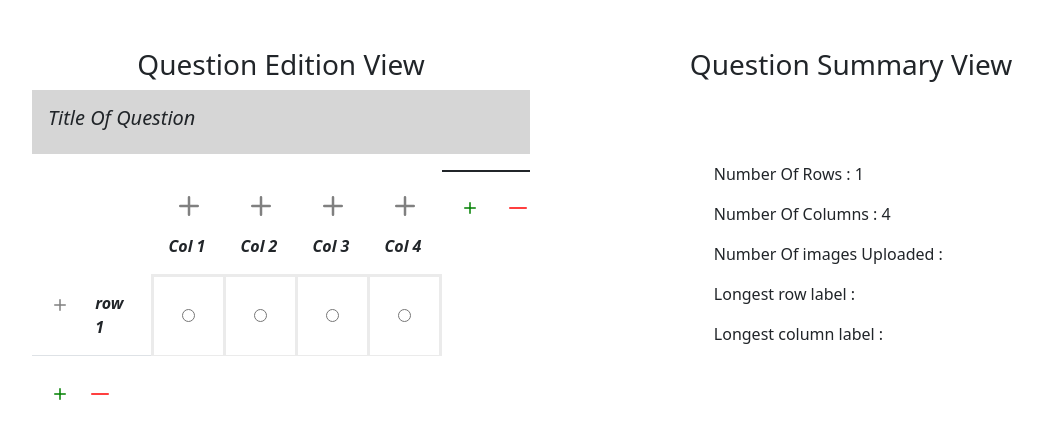
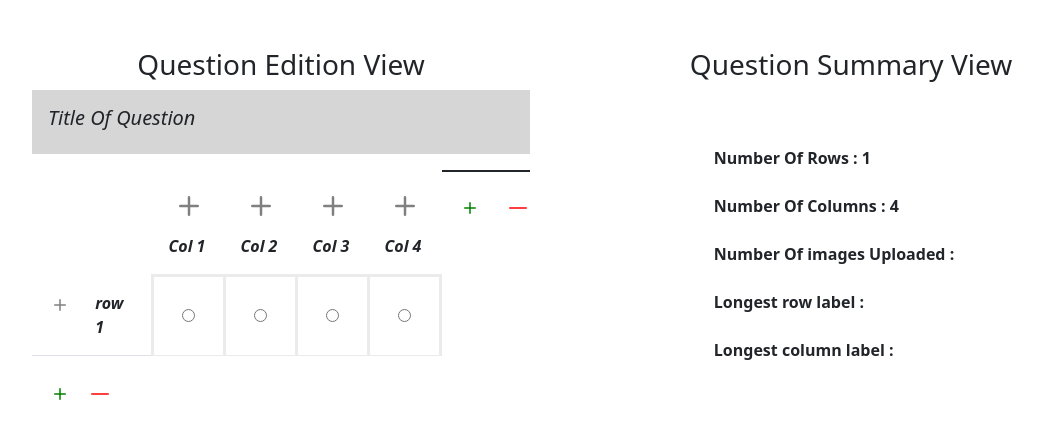
Before and after one commit to beejay321/question_editor, a React (Create React App) app: page / in a window 1280 px wide. Shown: the top 434 px of the page, without its empty margins (74-1117 px from the left). Built offline with nearby package versions, Linux system fonts and the light colour scheme.

Commit message:
Update SummaryView.jsx

```diff
--- a/src/components/SummaryView.jsx
+++ b/src/components/SummaryView.jsx
@@ -1,24 +1,21 @@
-import React, { useState, useEffect, useRef } from "react";
-import { Container, Row, Col, Table, Button } from "react-bootstrap";
-import { connect, useSelector, useDispatch } from "react-redux";
+import React, { useState } from "react";
+import { Container  } from "react-bootstrap";
+import {  useSelector } from "react-redux";
 
 const SummaryView = () => {
-  const [numRow] = useState("");
-  const [numCol, setNumCol] = useState("");
   const [numImages, setNumImages] = useState("");
   const [rowLabel, setRowLabel] = useState("");
   const [colLabel, setColLabel] = useState("");
   const number = useSelector((state) => state);
 
-
   return (
     <>
       <Container className=" ">
-        <p>Number Of Rows : {number.lengthOfRows}</p>
-        <p>Number Of Columns : {number.lengthOfCols}</p>
-        <p>Number Of images Uploaded :</p>
-        <p>Longest row label :</p>
-        <p>Longest column label : </p>
+        <p className = "summaryText py-1">Number Of Rows : {number.lengthOfRows}</p>
+        <p className = "summaryText py-1">Number Of Columns : {number.lengthOfCols}</p>
+        <p className = "summaryText py-1">Number Of images Uploaded :</p>
+        <p className = "summaryText py-1">Longest row label :</p>
+        <p className = "summaryText py-1">Longest column label : </p>
       </Container>
     </>
   );
```
